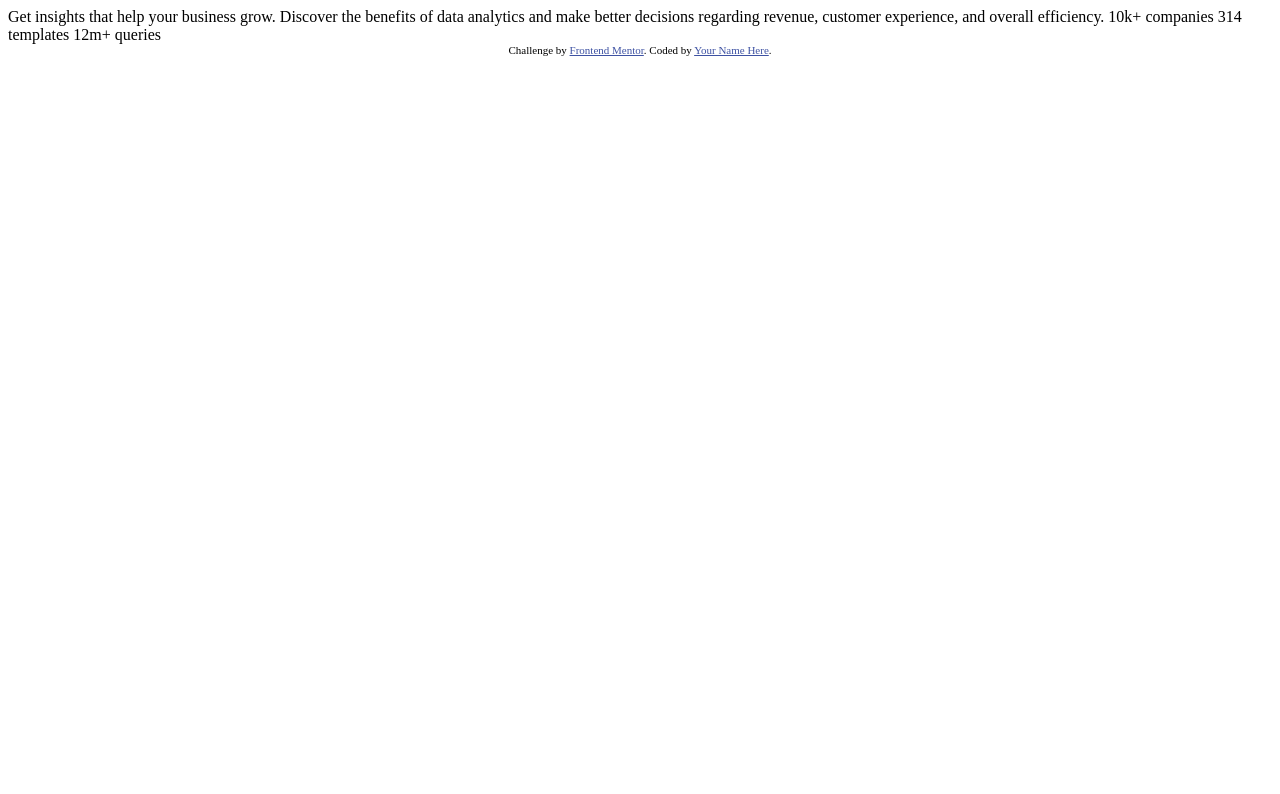
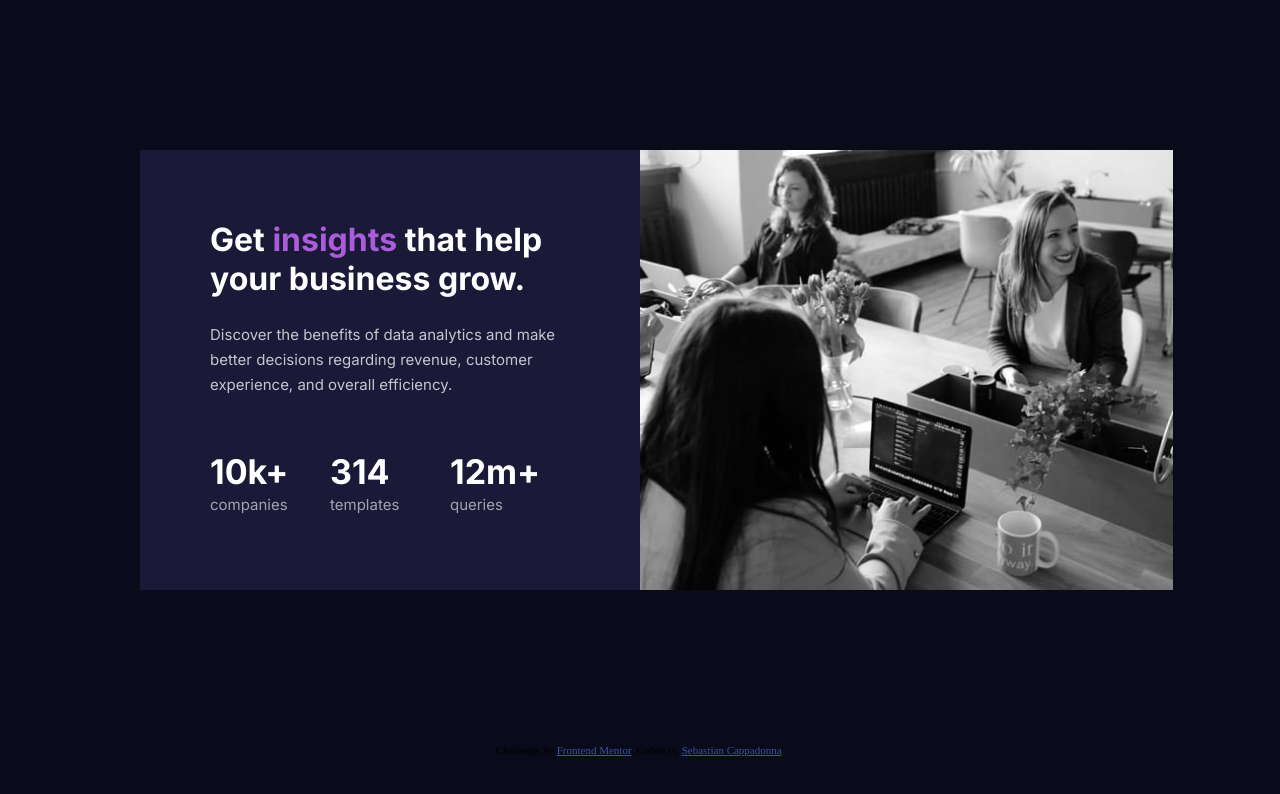
Before and after one commit to SebaSCF/sda, a plain HTML site: page index.html in a window 1280 px wide. Drawn offline with Linux system fonts and the light colour scheme.

Commit message:
Pushed Project

```diff
--- a/index.html
+++ b/index.html
@@ -5,29 +5,48 @@
   <meta name="viewport" content="width=device-width, initial-scale=1.0"> <!-- displays site properly based on user's device -->
 
   <link rel="icon" type="image/png" sizes="32x32" href="./images/favicon-32x32.png">
+  <link rel="stylesheet" href="style.css">
+  <title>Frontend Mentor | Stats preview card component</title>
+  <link rel="preconnect" href="https://fonts.gstatic.com">
+<link href="https://fonts.googleapis.com/css2?family=Inter:wght@700&display=swap" rel="stylesheet">
+<link href="https://fonts.googleapis.com/css2?family=Inter:wght@400;700&display=swap" rel="stylesheet">
 
-  <title>Frontend Mentor | Stats preview card component</title>
-
-  <!-- Feel free to remove these styles or customise in your own stylesheet 👍 -->
+<!-- Feel free to remove these styles or customise in your own stylesheet 👍 -->
   <style>
-    .attribution { font-size: 11px; text-align: center; }
-    .attribution a { color: hsl(228, 45%, 44%); }
+    .attribution { font-size: 11px; text-align: center;   font-size: white !important}
+    .attribution a { color: hsl(228, 45%, 44%);   font-size: white !important}
   </style>
 </head>
 <body>
 
-  Get insights that help your business grow.
 
-  Discover the benefits of data analytics and make better decisions regarding revenue, customer
-  experience, and overall efficiency.
-
-  10k+ companies
-  314 templates
-  12m+ queries
-
+<div class="card">
+  <div class="text">
+    <h1>Get <span>insights</span> that help your business grow.</h1>
+    <p>Discover the benefits of data analytics and make better decisions regarding revenue, customer
+      experience, and overall efficiency.</p>
+      <div class="data">
+        <div class="companies">
+          <h6 class="number">10k+</p>
+          <p class="txt">companies</p>
+        </div>
+        <div class="templates">
+          <h6 class="number">314</p>
+          <p class="txt">templates</p>
+        </div>
+        <div class="queries">
+          <h6 class="number">12m+</h3>
+          <p class="txt">queries</p>
+        </div>
+      </div>
+  </div >
+  <div class="pic">
+    <img src="./images/image-header-desktop.jpg" alt="">
+  </div>
+</div>
   <div class="attribution">
     Challenge by <a href="https://www.frontendmentor.io?ref=challenge" target="_blank">Frontend Mentor</a>.
-    Coded by <a href="#">Your Name Here</a>.
+    Coded by <a href="#">Sebastian Cappadonna</a>.
   </div>
 </body>
 </html>
--- /dev/null
+++ b/style.css
@@ -0,0 +1,88 @@
+*{
+    padding: 0;
+    margin: 0;
+}
+
+body{
+    background-color: hsl(233, 47%, 7%);
+
+}
+
+.card{
+    display: grid;
+    grid-template-columns: 500px 500px;
+    padding: 150px;
+    border-radius: 80%;
+    border: none;
+    align-content: center;
+    justify-content: center;
+}
+
+.text{
+    background-color: hsl(244, 38%, 16%);
+    padding: 70px;
+    height: 300px;
+}
+
+.text h1{
+    color: white;
+    font-family: 'Inter', sans-serif;
+    font-weight: 700 !important;
+    margin-bottom: 24px;
+}
+
+.text span{
+    color: hsl(277, 64%, 61%);
+}
+
+.text p{
+    color:hsla(0, 0%, 100%, 0.75);
+    font-family: 'Inter', sans-serif;
+    font-weight: 400;
+    font-size: 15px;
+    line-height: 25px;
+
+}
+
+
+.data h6{
+    font-family: 'Inter', sans-serif;
+    color:  hsl(0, 0%, 100%);
+    font-size: 34px;
+    text-align: left;
+}
+
+.data p{
+    color:  hsla(0, 0%, 100%, 0.6);
+    text-align: left;
+
+}
+
+.pic{
+
+}
+
+.pic img{
+    height: 440px;
+
+}
+
+.data{
+    display: flex;
+}
+
+.companies{
+    flex: 1;
+}
+
+.templates{
+    flex: 1;
+}
+
+.queries{
+    flex: 1;
+}
+.number{
+    padding-top: 54px;
+    font-size: 54px;
+}
```
